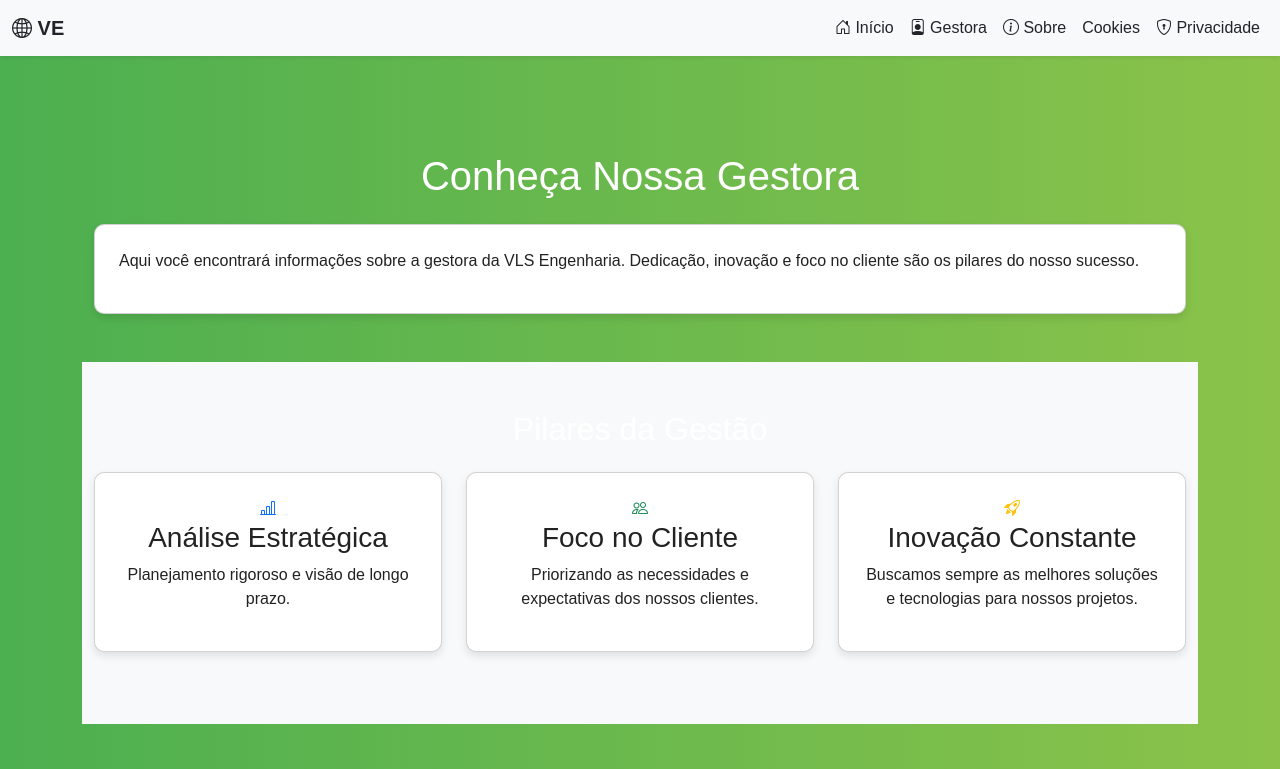
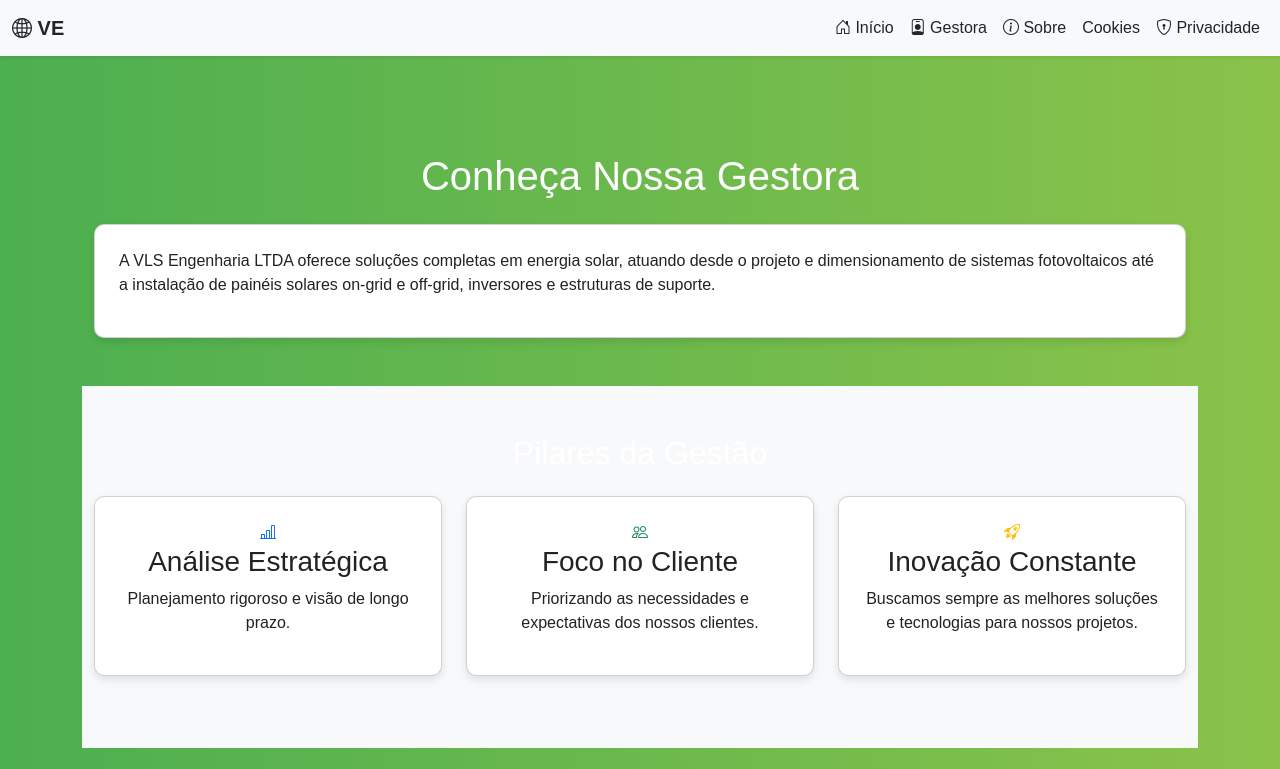
Before and after one commit to sollareng/vlsengenharia, a plain HTML site: page gestora.html in a window 1280 px wide. Shown: the top 769 px of the page. Drawn offline with nearby package versions, Linux system fonts and the light colour scheme.

Commit message:
Update gestora.html

```diff
--- a/gestora.html
+++ b/gestora.html
@@ -58,7 +58,7 @@
                 <div class="col-md-12">
                     <h1 class="text-center text-white mb-4">Conheça Nossa Gestora</h1>
                     <div class="card p-4">
-                        <p>Aqui você encontrará informações sobre a gestora da VLS Engenharia.  Dedicação, inovação e foco no cliente são os pilares do nosso sucesso.</p>
+                        <p>A VLS Engenharia LTDA oferece soluções completas em energia solar, atuando desde o projeto e dimensionamento de sistemas fotovoltaicos até a instalação de painéis solares on-grid e off-grid, inversores e estruturas de suporte. </p>
                     </div>
                 </div>
             </div>
```
